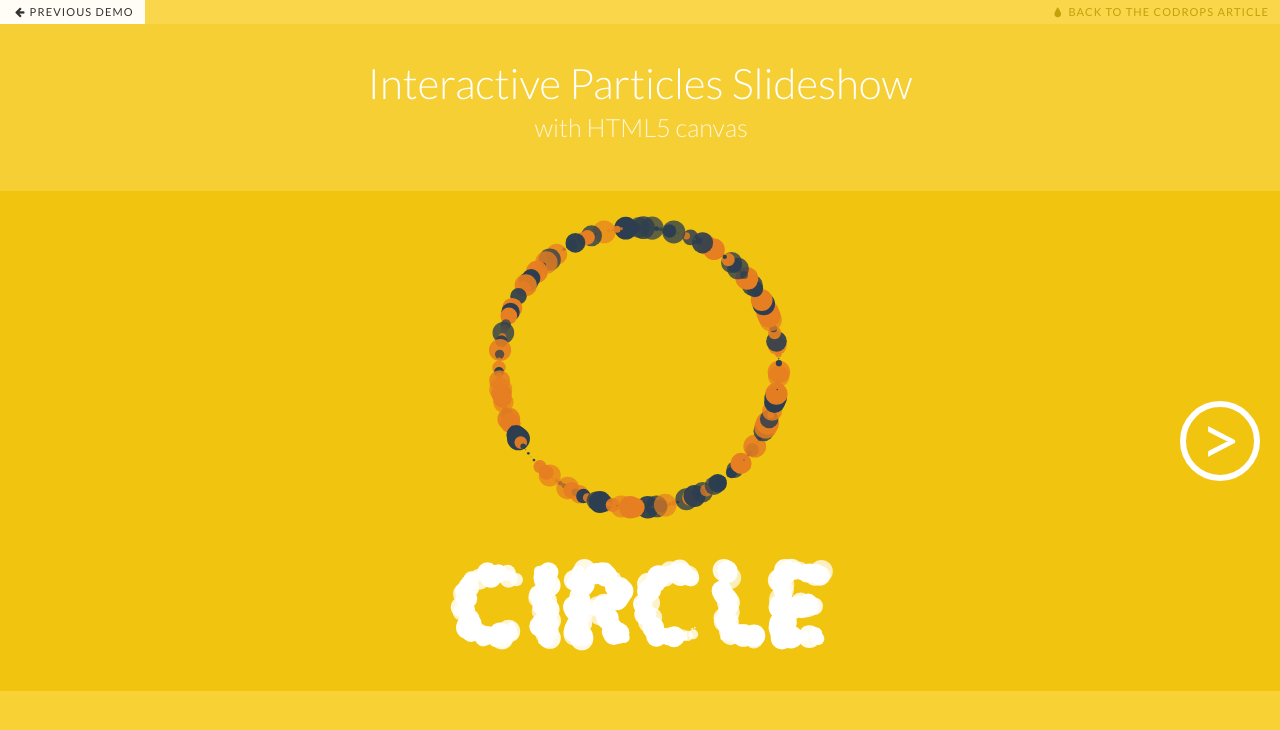
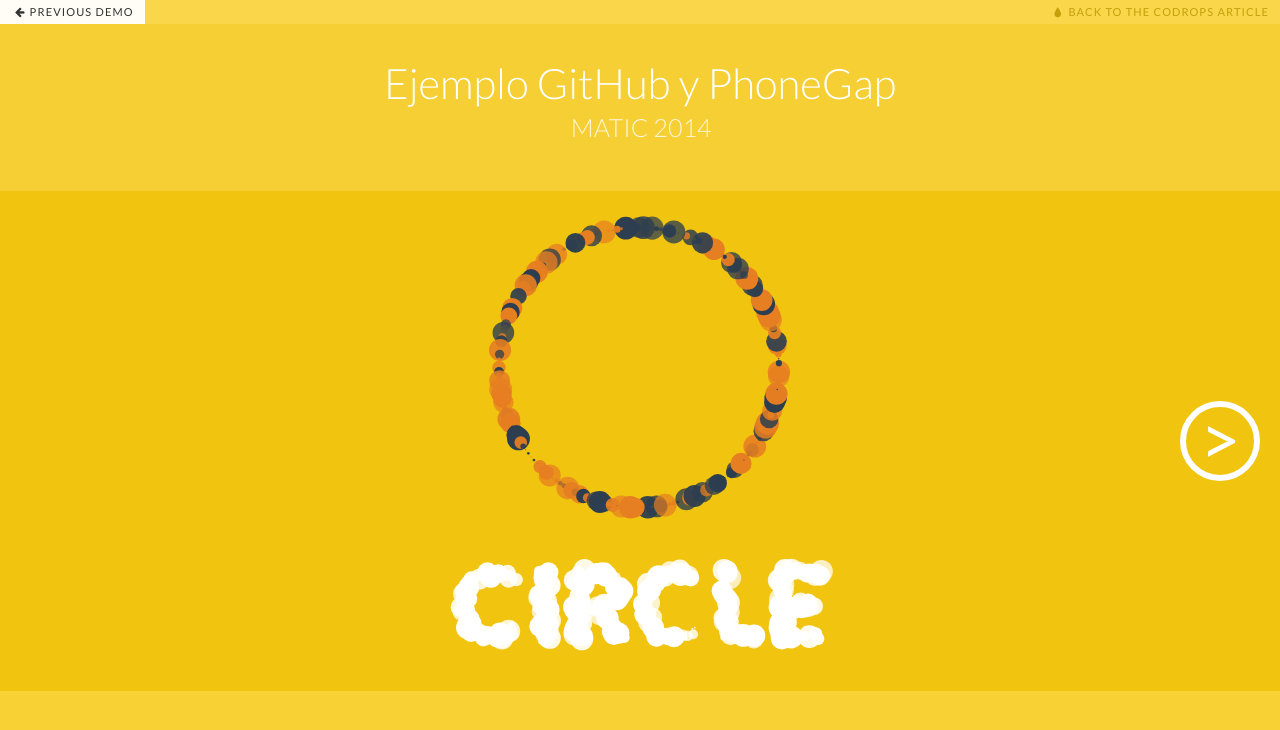
Before and after one commit to abcmilenium/exGit, a plain HTML site: page index.html in a window 1280 px wide. Drawn offline with Linux system fonts and the light colour scheme.

Commit message:
Update index.html

```diff
--- a/index.html
+++ b/index.html
@@ -21,7 +21,7 @@
 				<span class="right"><a class="codrops-icon codrops-icon-drop" href="http://tympanus.net/codrops/?p=15687"><span>Back to the Codrops Article</span></a></span>
 			</div>
 			<header>
-				<h1>Interactive Particles Slideshow <span>with HTML5 canvas</span></h1>
+				<h1>Ejemplo GitHub y PhoneGap <span>MATIC 2014</span></h1>
 			</header>
 			<div class="ip-slideshow-wrapper">
 				<nav>
```
